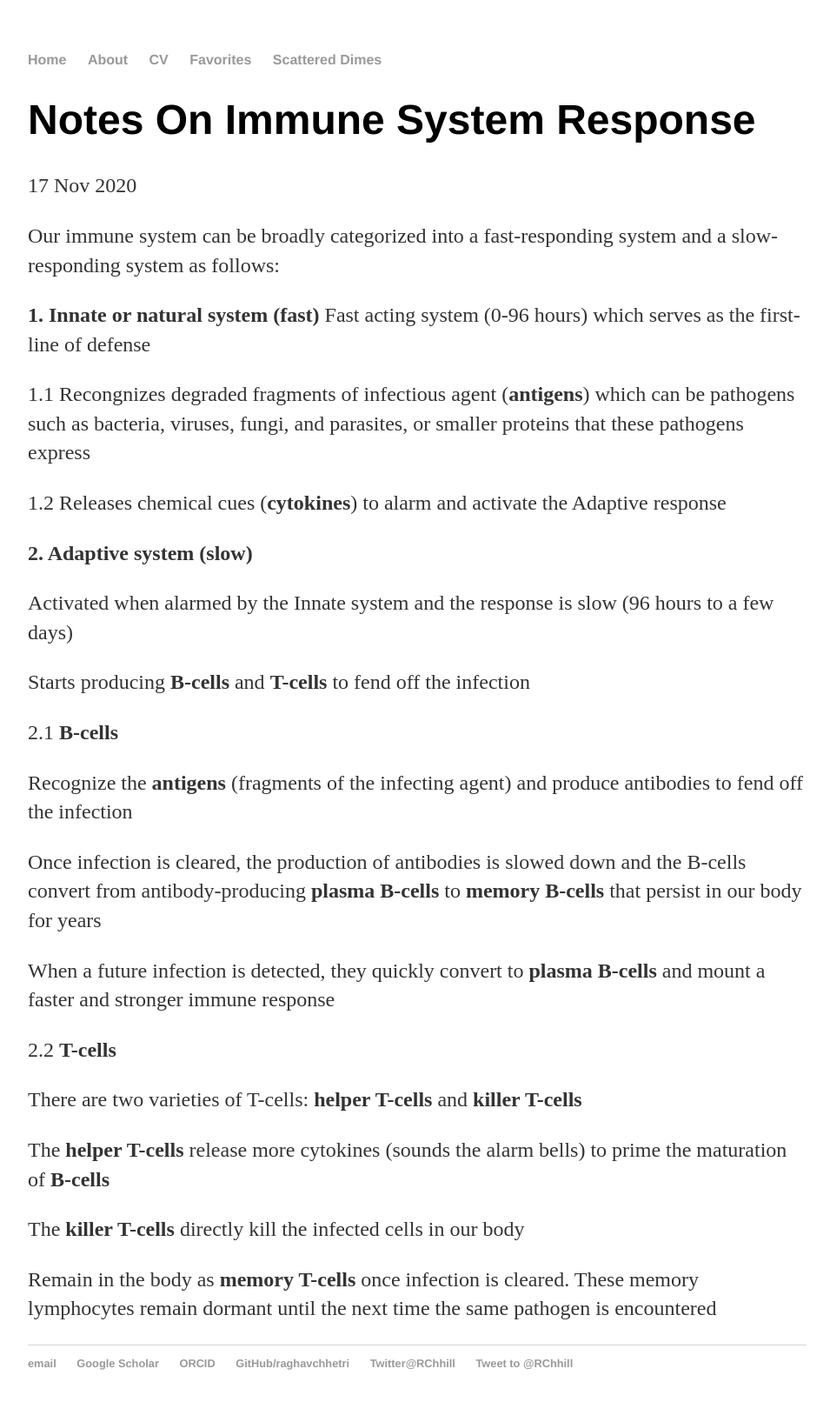
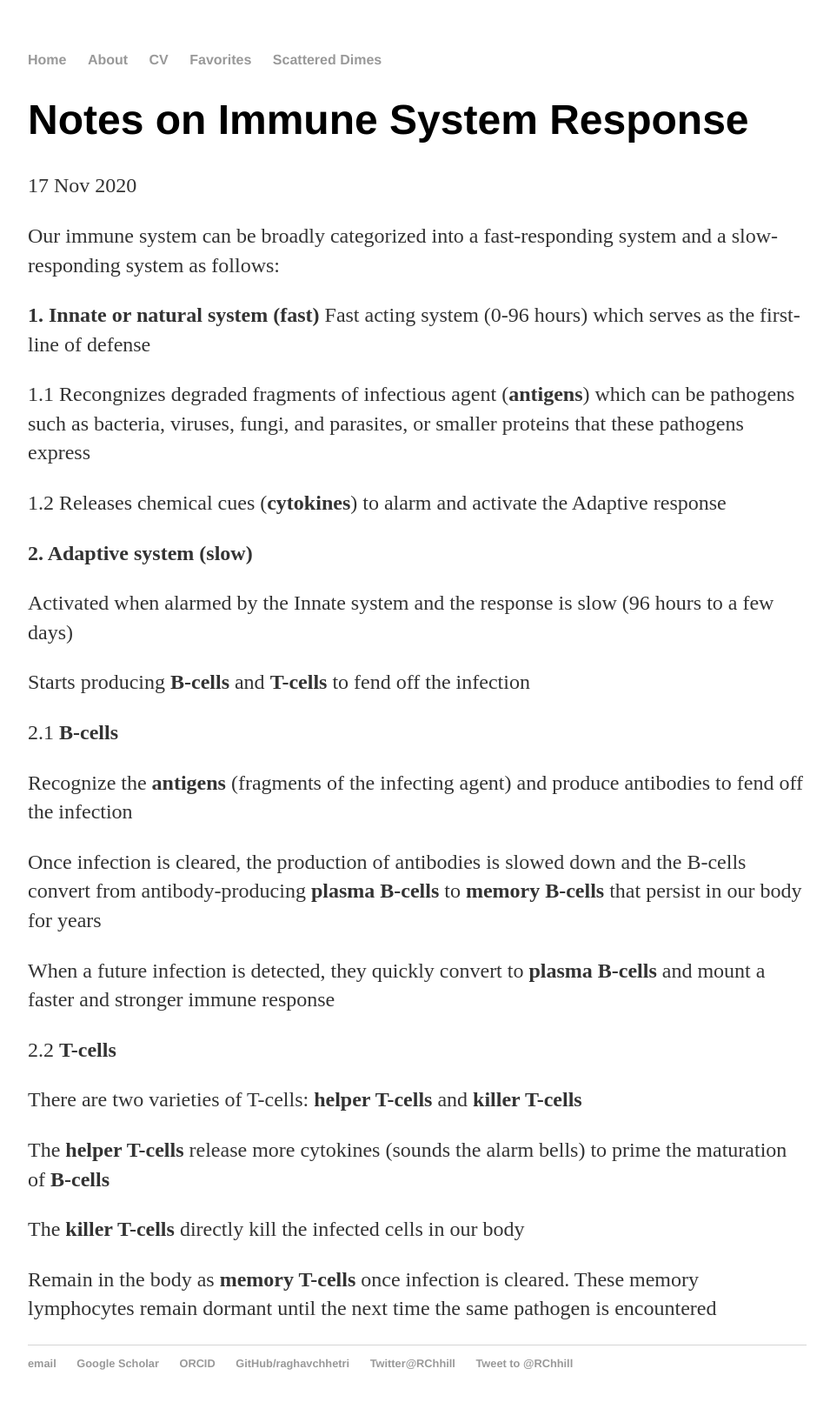
Before and after one commit to raghavchhetri/raghavchhetri.github.io, a Jekyll site: the page built from _posts/2020-11-17-notes-on-immune-system-response.md, in a window 1280 px wide. Shown: the whole page at 87% size, without its empty margins (160-1115 px from the left). Built offline with Jekyll 4.4.1, drawn with Linux system fonts in a browser that asks for light colours; our own code applies the rules of GitHub Pages for plain Markdown files; comment, search, counter and statistics services are not loaded; part of the change alters nothing that is shown.

```diff
--- a/_posts/2020-11-17-notes-on-immune-system-response.md
+++ b/_posts/2020-11-17-notes-on-immune-system-response.md
@@ -1,3 +1,9 @@
+---
+layout: post
+title: "Notes on Immune System Response"
+date: 2020-11-17
+---
+
 Our immune system can be broadly categorized into a fast-responding system and a slow-responding system as follows:
 
 **1. Innate or natural system (fast)**
```
